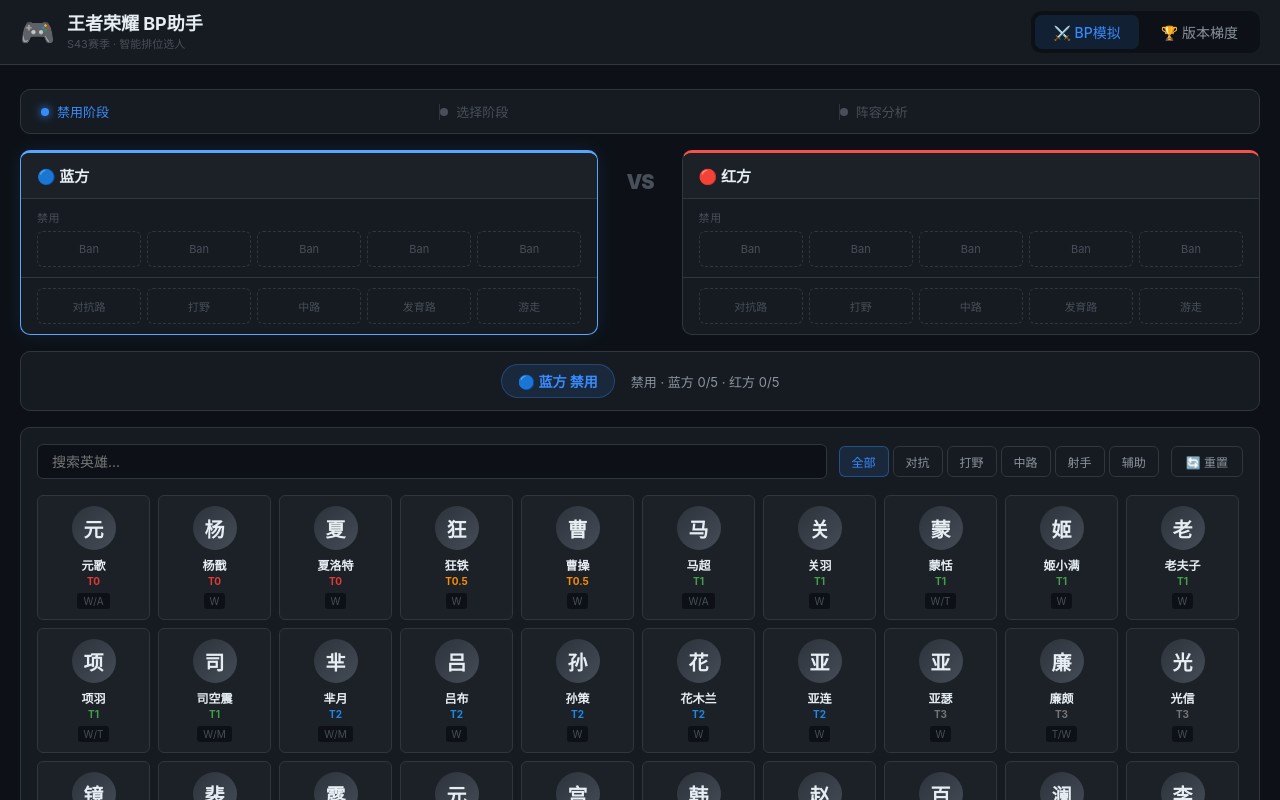
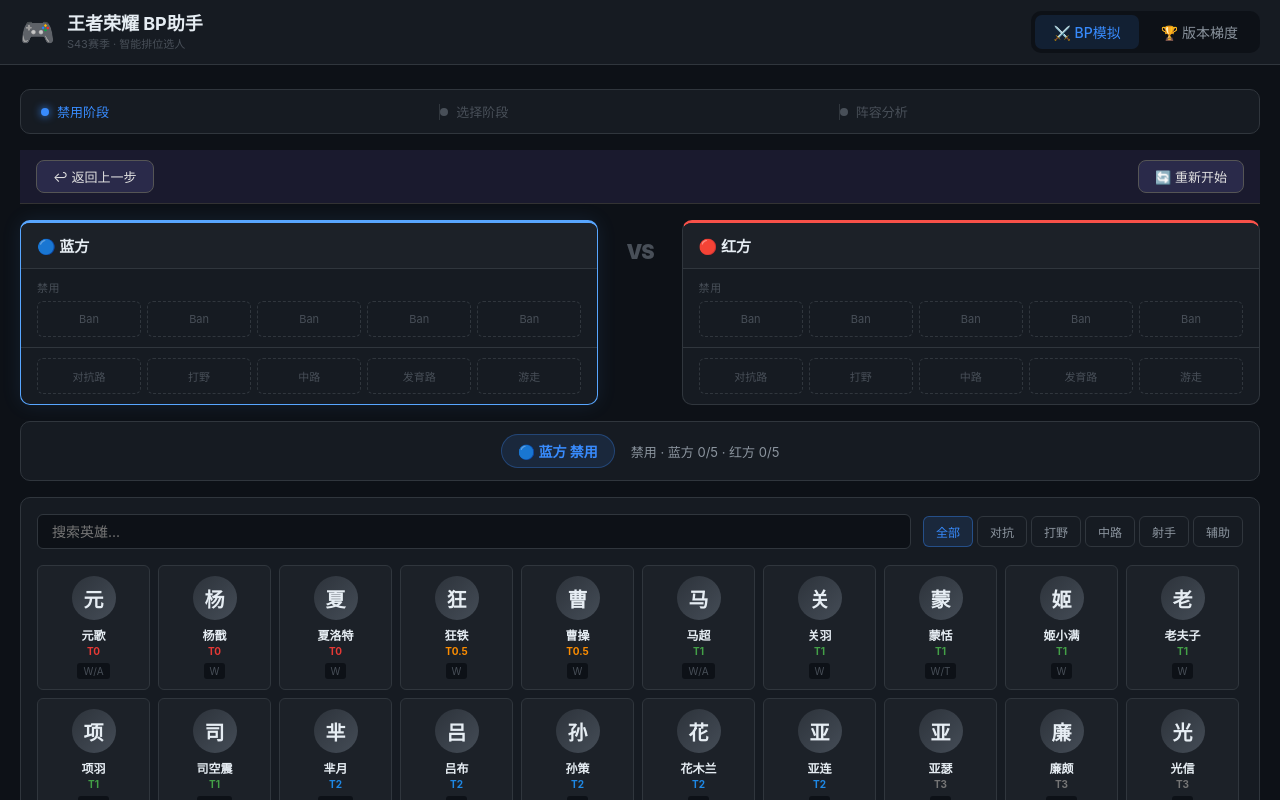
Before and after one commit to RuminChan/wzry-bp, a React (Vite) app: page / in a window 1280 px wide. Shown: the top 800 px of the page. Built offline with nearby package versions, Linux system fonts and the light colour scheme.

Commit message:
add undo and restart buttons

```diff
--- a/src/index.css
+++ b/src/index.css
@@ -1023,3 +1023,35 @@
     font-size: 11px;
   }
 }
+
+/* BP操作按钮栏 */
+.bp-toolbar {
+  display: flex;
+  justify-content: center;
+  gap: 12px;
+  padding: 10px 16px;
+  background: #1a1a2e;
+  border-bottom: 1px solid #333;
+}
+
+.undo-btn,
+.bp-toolbar .reset-btn {
+  padding: 6px 16px;
+  border-radius: 8px;
+  border: 1px solid #555;
+  background: #2a2a4a;
+  color: #e0e0e0;
+  font-size: 13px;
+  cursor: pointer;
+  transition: background 0.15s;
+}
+
+.undo-btn:hover,
+.bp-toolbar .reset-btn:hover {
+  background: #3a3a6a;
+}
+
+.undo-btn:active,
+.bp-toolbar .reset-btn:active {
+  transform: scale(0.97);
+}
--- a/src/pages/BPPage.tsx
+++ b/src/pages/BPPage.tsx
@@ -81,6 +81,27 @@
   };
 
   // Pick顺序：蓝1→红2→蓝2→红2→蓝2→红1（双方各5）
+  // 返回上一步：撤销对方刚做的操作
+  const undoLast = () => {
+    if (phase === 'done') {
+      setPhase('pick');
+      return;
+    }
+
+    // activePick 是当前操作方，上一步是对方做的
+    const prevSide: Side = activePick === 'blue' ? 'red' : 'blue';
+
+    if (phase === 'ban') {
+      if (bans[prevSide].length === 0) return; // 没有可撤销的
+      setBans(prev => ({ ...prev, [prevSide]: prev[prevSide].slice(0, -1) }));
+      setActivePick(prevSide); // 对方重做
+    } else if (phase === 'pick') {
+      if (picks[prevSide].length === 0) return;
+      setPicks(prev => ({ ...prev, [prevSide]: prev[prevSide].slice(0, -1) }));
+      setActivePick(prevSide);
+    }
+  };
+
   const reset = () => {
     setPhase('ban');
     setBans({ blue: [], red: [] });
@@ -154,6 +175,16 @@
             <span>{p.label}</span>
           </div>
         ))}
+      </div>
+
+      {/* 操作按钮 */}
+      <div className="bp-toolbar">
+        <button className="undo-btn" onClick={undoLast} title="撤销上一步">
+          ↩ 返回上一步
+        </button>
+        <button className="reset-btn" onClick={reset} title="重新开始">
+          🔄 重新开始
+        </button>
       </div>
 
       {/* 阵容面板 */}
@@ -344,7 +375,6 @@
               <button className={`filter-btn ${filterPos === 'marksman' ? 'active' : ''}`} onClick={() => setFilterPos('marksman')}>射手</button>
               <button className={`filter-btn ${filterPos === 'support' ? 'active' : ''}`} onClick={() => setFilterPos('support')}>辅助</button>
             </div>
-            <button className="reset-btn" onClick={reset}>🔄 重置</button>
           </div>
 
           <div className="hero-grid">
```
Also changed, not shown: commit-msg.txt.
